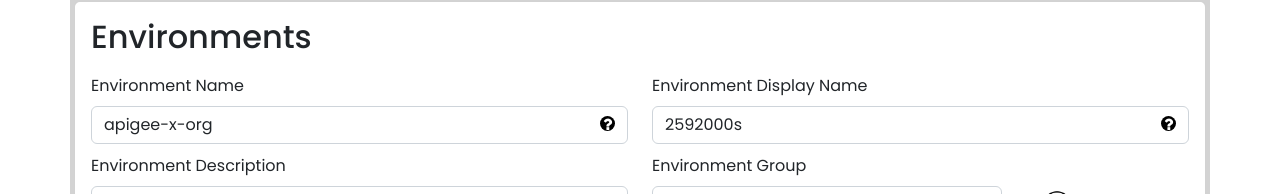
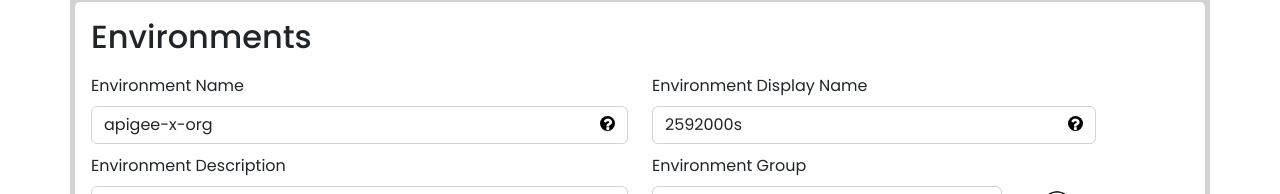
Before and after one commit to rahulGadCoder/React-validation, a React (Create React App) app in the folder demo/: page /step2 in a window 1280 px wide. Shown: the part 138-332 px from the top of the page. Built offline with nearby package versions, Linux system fonts and the light colour scheme.

Commit message:
adjust the column

```diff
--- a/demo/src/Components/Page1.js
+++ b/demo/src/Components/Page1.js
@@ -13,7 +13,6 @@
     useFormik({
       initialValues: localStorage.getItem("step1Object") === null ? initialValuesPage1 : JSON.parse(localStorage.getItem('step1Object')),
       validationSchema: page1Schema,
-
       onSubmit: (value) => {
         localStorage.setItem("step1Object", JSON.stringify(value));
         navigate("/step1");
--- a/demo/src/Components/Page3.js
+++ b/demo/src/Components/Page3.js
@@ -168,7 +168,7 @@
                     </div>
                   </div>
 
-                  <div className="col-md-6">
+                  <div className="col-md-5">
                     <div className="form-group toolicon">
                       <label htmlFor="env_display_name" className="form-label">
                         Environment Display Name
@@ -192,6 +192,7 @@
                       ) : null} */}
                     </div>
                   </div>
+                  <div className="col-md-1"></div>
                 </div>
 
                 <div className="row">
```
